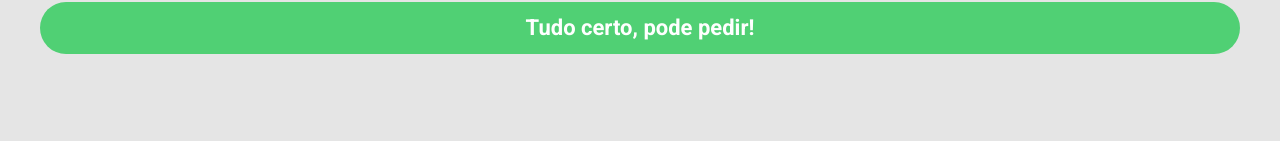
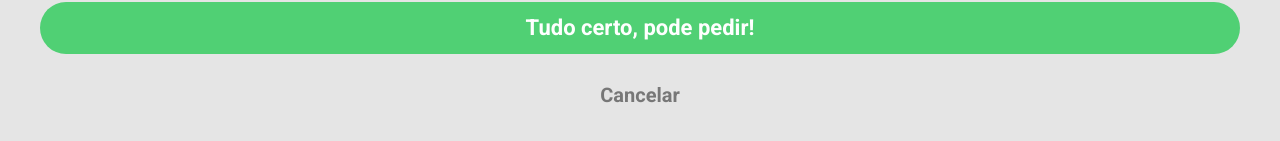
Before and after one commit to ligia-davila-bozzi/food-delivery-website, a React (Create React App) app: page /review-order in a window 1280 px wide. Shown: the part 279-420 px from the top of the page. Built offline with nearby package versions, Linux system fonts and the light colour scheme.

Commit message:
Finalized the implementation of the order-review component

```diff
--- a/src/components/OrderReview.js
+++ b/src/components/OrderReview.js
@@ -1,5 +1,6 @@
 import styled from 'styled-components';
 import { useContext } from 'react';
+import { Link, useHistory } from 'react-router-dom';
 
 import CartContext from '../contexts/CartContext'
 
@@ -11,6 +12,8 @@ export default function OrderReview() {
     let orderedDrinks = [];
     let orderedDesserts = [];
     let total = 0;
+    const history = useHistory();
+
     meals.forEach(meal => {if (meal.amount > 0) {
         orderedMeals.push(meal);
         total += (meal.price * meal.amount);
@@ -23,11 +26,21 @@ export default function OrderReview() {
         orderedDesserts.push(dessert);
         total += (dessert.price * dessert.amount);
     }});
+
     function openInNewTab(url) {
         const newWindow = window.open(url, '_blank', 'noopener,noreferrer');
         if(newWindow) {newWindow.opener = null}
     }
-    function finishOrder() {openInNewTab(orderURL)}
+
+    function finishOrder() {
+        openInNewTab(orderURL);
+        alert("Pedido realizado com sucesso!");
+        meals.forEach(meal => {meal.amount = 0});
+        drinks.forEach(drink => {drink.amount = 0});
+        desserts.forEach(dessert => {dessert.amount = 0});
+        history.push('/');
+    }
+
     return(
         <OrderReviewBox>
             <Title>Revise seu pedido</Title>
@@ -56,6 +69,7 @@ export default function OrderReview() {
             </Total>
             </OrderInfo>
             <Button onClick={() => finishOrder()}>Tudo certo, pode pedir!</Button>
+            <Link to='/' style={{ textDecoration: 'none' }}><h2>Cancelar</h2></Link>
         </OrderReviewBox>
     )
 }
@@ -67,12 +81,24 @@ const OrderReviewBox = styled.div`
     height: calc(100% - 92px);
     margin-top: 92px;
     background-color: #E5E5E5;
+    overflow: scroll;
+    > * {
+        h2 {
+            color: #777777;
+            font-family: Roboto;
+            font-weight: bold;
+            font-size: 20px;
+            line-height: 23px;
+            text-align: center;
+            margin-bottom: 30px;
+        }
+    }
 `;
 
 const Button = styled.button`
-    height: 52px;
+    min-height: 52px;
     width: calc(100vw - 80px);
-    margin: 30px auto 0 auto;
+    margin: 30px auto 30px auto;
     cursor: pointer;
     background: #50D074;
     :hover {
```
